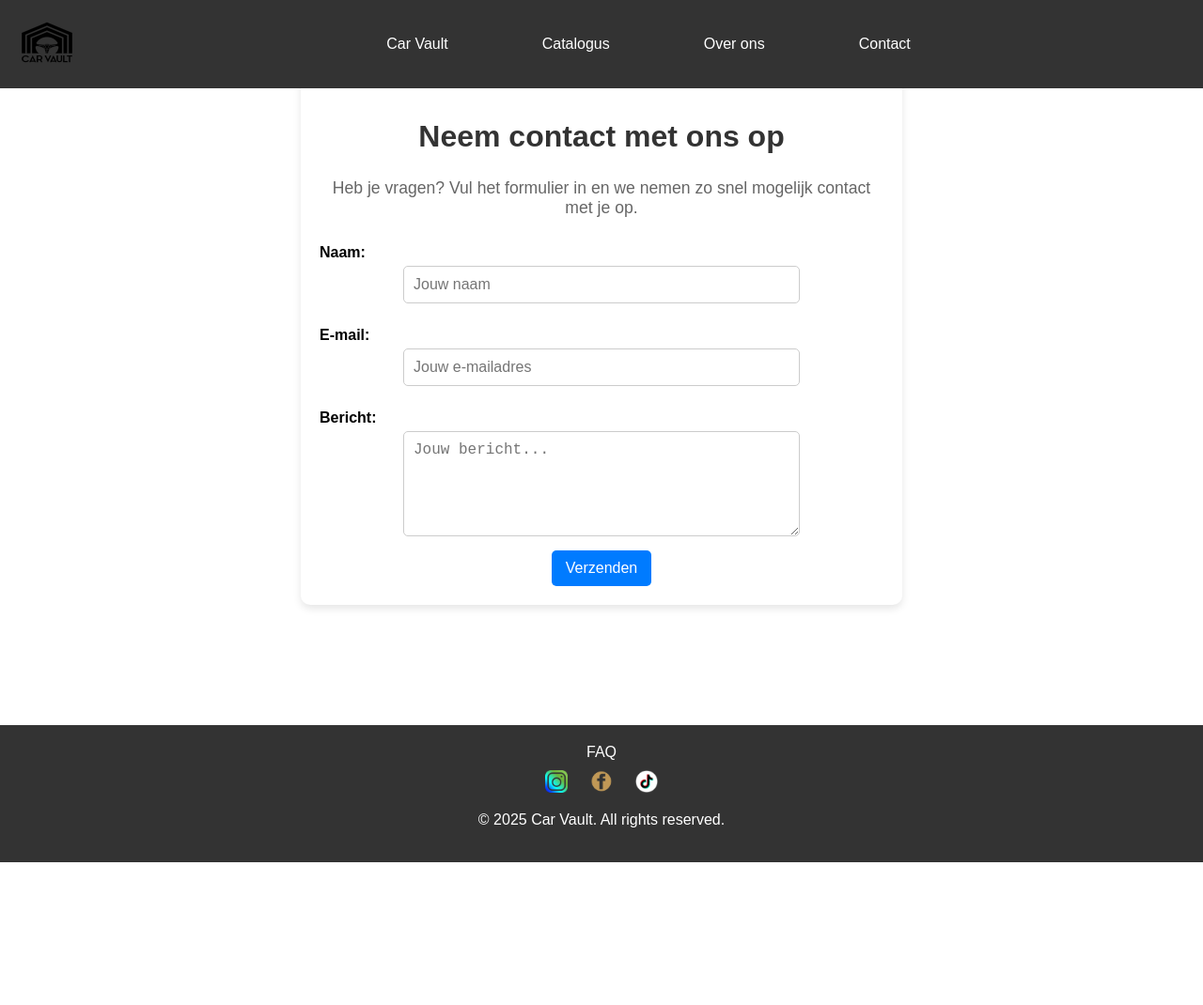
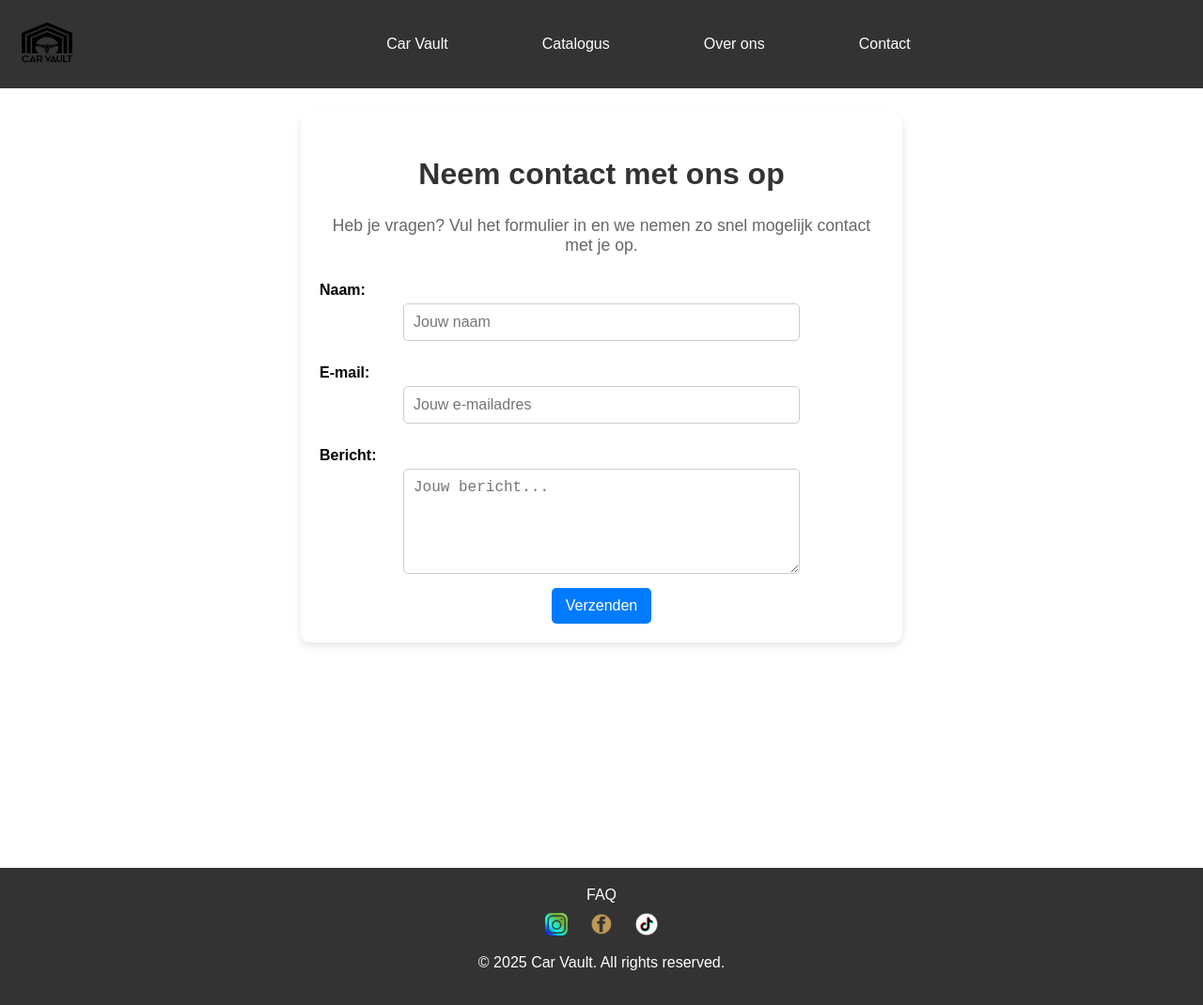
Before and after one commit to Marcianojrm/individueleWEB, a plain HTML site: page InvdOpdracht/contact.html in a window 1280 px wide. Shown: the whole page at 94% size. Before the commit the page ends 918 px from the top, so only its background shows below. Drawn offline with Linux system fonts and the light colour scheme.

Commit message:
Just small fixes

```diff
--- a/InvdOpdracht/contact.css
+++ b/InvdOpdracht/contact.css
@@ -7,7 +7,7 @@
     border-radius: 10px;
     box-shadow: 0 4px 8px rgba(0, 0, 0, 0.1);
     text-align: center;
-    margin-top: 10vh;;
+    margin-top: 15vh;;
 }
 
 .contact-container h1 {
@@ -58,7 +58,7 @@ button:hover {
 }
 
 footer{
-margin-top: 10vw;
+margin-top: 30vh;
 
 }
 
--- a/InvdOpdracht/contact.html
+++ b/InvdOpdracht/contact.html
@@ -6,6 +6,7 @@
     <title>Car Vault - Contact</title>
     <link rel="stylesheet" href="style.css">
     <link rel="stylesheet" href="contact.css">
+    <link rel="icon" href="pictures/Logo.png" type="image/x-icon">
 </head>
 <body>
 
--- a/InvdOpdracht/index.css
+++ b/InvdOpdracht/index.css
@@ -71,7 +71,7 @@
 
 .car img {
     width: 100%;
-    height: 22vh;
+    height: 20vh;
     border-radius: 10px;
 }
 
```
Also changed, not shown: InvdOpdracht/Index.html (+2 -0 lines), InvdOpdracht/catalogus.html (+1 -0 lines), InvdOpdracht/overons.html (+2 -1 lines).
